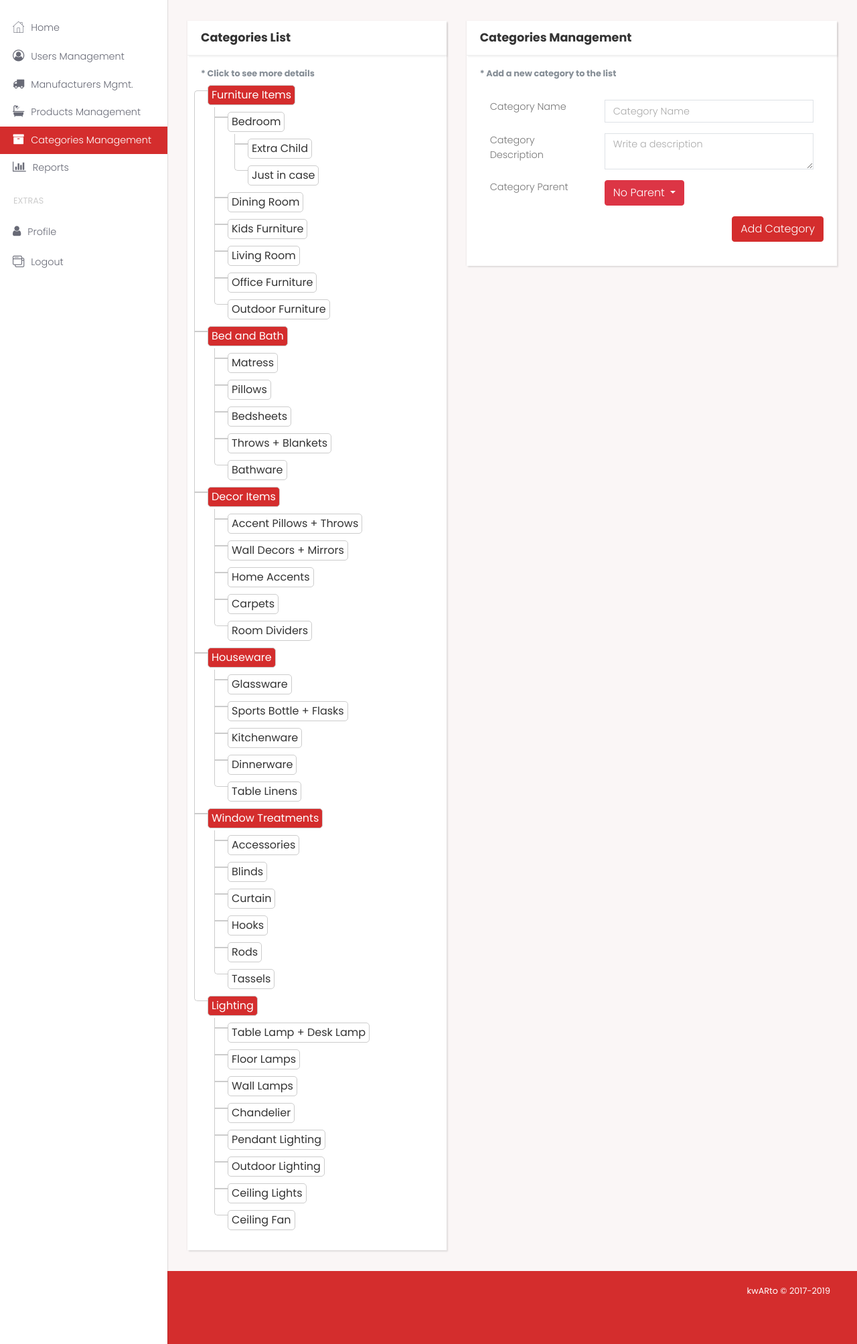
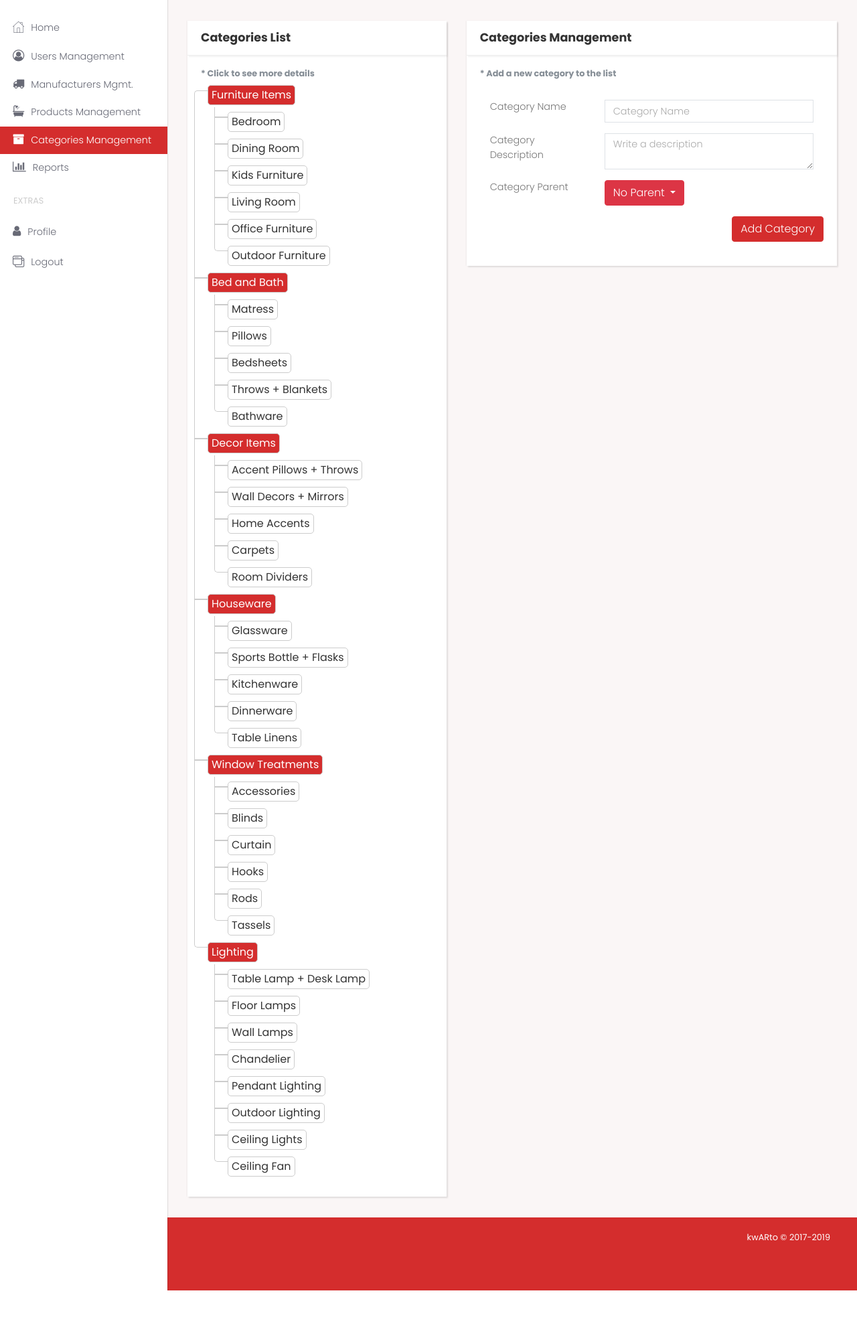
Before and after one commit to Ted125/KwARto, a PHP site: page /capstone-project/cats.php in a window 1280 px wide. Shown: the part 206-2213 px from the top of the page at 67% size. After the commit the page ends 2133 px from the top, so only its background shows below. Run offline with PHP 8.4, Linux system fonts and the light colour scheme; some libraries are stand-ins or nearby versions.

Commit message:
removed grandchildren in categories

```diff
--- a/cats.php
+++ b/cats.php
@@ -109,12 +109,7 @@
                       <ul class="tree">
                         <li><a style="background-color: #d42d2d; color: white;" data-toggle="modal" data-target="#myModalcat1" >Furniture Items</a>
                           <ul>
-                            <li> <a>Bedroom</a>
-                              <ul>
-                                <li><a>Extra Child</a></li>
-                                <li><a>Just in case</a></li>
-                              </ul>
-                            </li>
+                            <li><a>Bedroom</a></li>
                             <li><a>Dining Room</a></li>
                             <li><a>Kids Furniture</a></li>
                             <li><a>Living Room</a></li>
```
